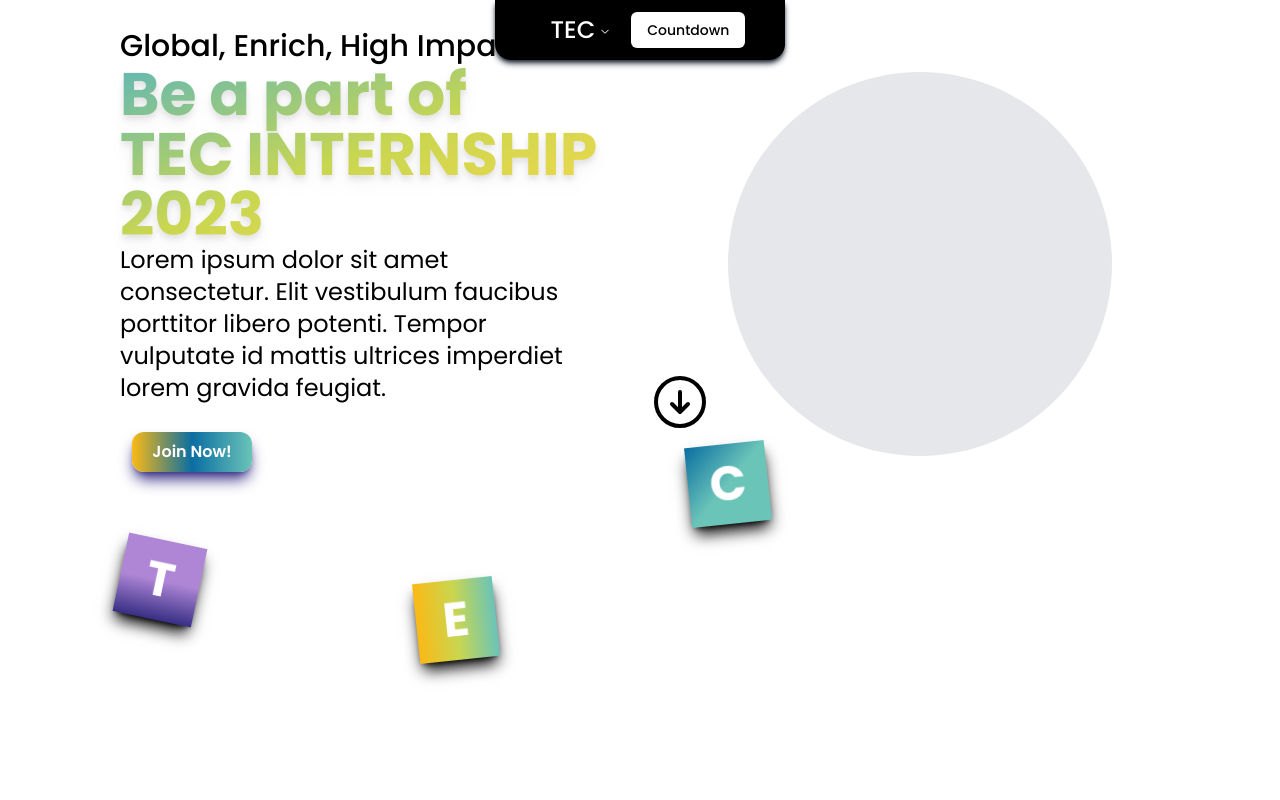
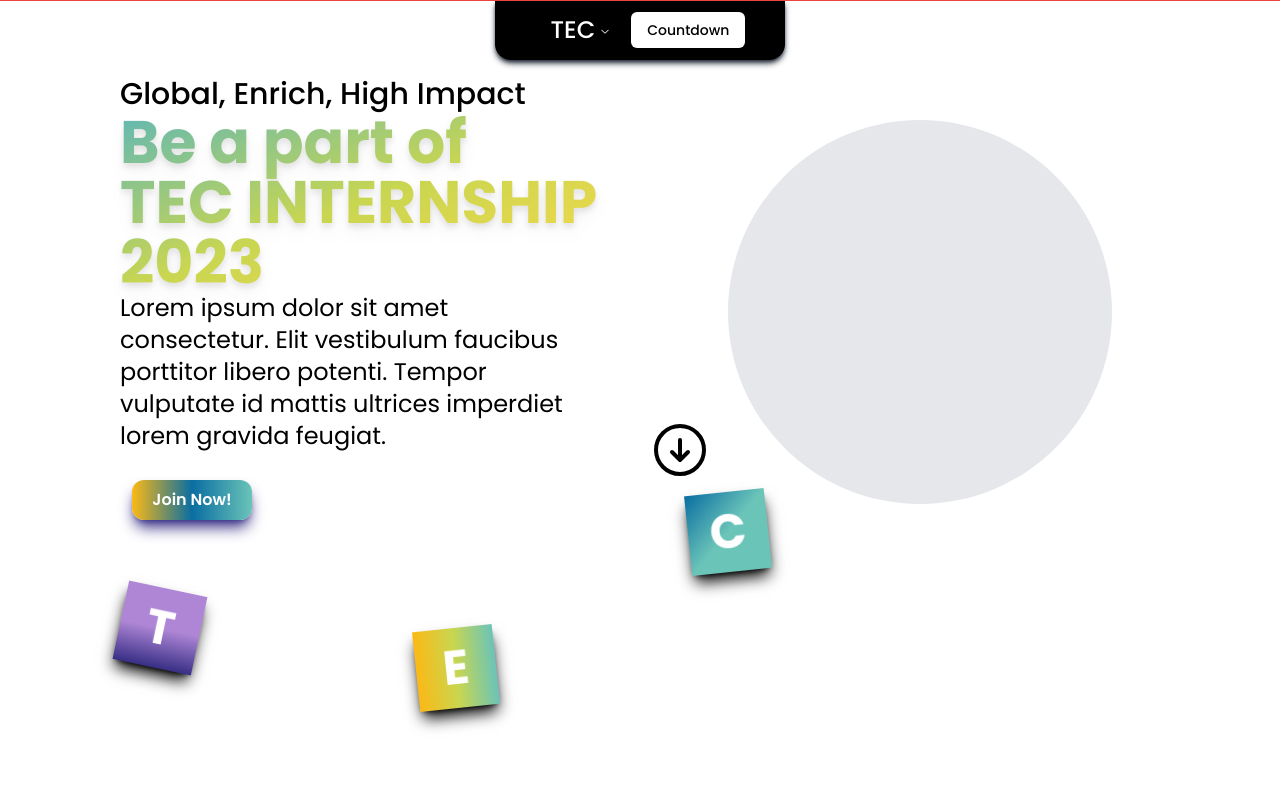
Before and after one commit to gunturoktavianto/frontend-ohu-tec-2023, a Next.js app in the folder ohu-19/: page / in a window 1280 px wide. Shown: the top 800 px of the page. Built offline with nearby package versions, Linux system fonts and the light colour scheme.

Commit message:
scroll progress

```diff
--- a/ohu-19/app/component-ohu/Countdown.tsx
+++ b/ohu-19/app/component-ohu/Countdown.tsx
@@ -90,7 +90,7 @@ const Countdown = () => {
                     <p className="text-xs md:text-2xl">Seconds</p>
                 </motion.div>
             </div>
-            <h2 className="text-4xl font-semibold md:text-6xl">Till Registration Open</h2>
+            <h2 className="w-full text-4xl font-semibold text-center md:text-6xl">Till Registration Open</h2>
         </div>
     );
 };
--- a/ohu-19/app/component-ohu/Hero.tsx
+++ b/ohu-19/app/component-ohu/Hero.tsx
@@ -34,7 +34,7 @@ function PernakPernik(){
 
 const Hero = () => {
     return (
-        <div className="flex flex-col w-screen pt-20 mb-20 h-fit">
+        <div className="flex flex-col w-screen pt-20 mb-20 md:pt-32 h-fit">
             <div className="flex flex-col px-10 h-3/4 pt-7 md:flex-row md:justify-center md:items-center md:px-20 md:w-screen md:translate-x-10 md:-translate-y-20">
                 <motion.div
                     animate={{
--- a/ohu-19/app/component-ohu/Navbar.tsx
+++ b/ohu-19/app/component-ohu/Navbar.tsx
@@ -12,11 +12,29 @@ import {
 import { Button } from "@/components/ui/button";
 import Image from "next/image";
 import { AspectRatio } from "@/components/ui/aspect-ratio";
-import { motion } from "framer-motion";
 import { useState, useEffect } from "react";
 import Link from "next/link";
+import { useRef } from "react";
+import { useScroll, useTransform, motion, useSpring } from "framer-motion";
 
 const Navbar = () => {
+    const targetRef = useRef<HTMLDivElement>(null)
+    const { scrollYProgress } = useScroll()
+    const scaleX = useSpring(scrollYProgress, {
+        stiffness: 100,
+        damping: 30,
+        restDelta: 0.001
+    });
+
+    const ProgressBar = () => {
+        return (
+            <motion.div  className="top-0 left-0 z-20 flex justify-start w-full ">
+                <motion.div style={{ scaleX }} className="w-full h-[1px] bg-red-500">
+
+                </motion.div>
+            </motion.div>
+        )
+    }
     const [show, setShow] = useState(true);
     const [lastScrollY, setLastScrollY] = useState(0);
 
@@ -47,7 +65,8 @@ const Navbar = () => {
     }, [lastScrollY]);
 
     return (
-        <div className="fixed top-0 z-10 flex items-center justify-center w-screen">
+        <div className="fixed top-0 z-10 flex flex-col items-center justify-center w-screen ">
+            <ProgressBar></ProgressBar>
             <motion.div
                 initial={{ y: -50 }}
                 whileInView={{ y: 0 }}
--- a/ohu-19/app/page.tsx
+++ b/ohu-19/app/page.tsx
@@ -1,3 +1,4 @@
+
 import Image from "next/image";
 import Navbar from "./component-ohu/Navbar";
 import VideoPlayer from "./component-ohu/VideoPlayer";
@@ -10,6 +11,7 @@ import PriceList from "./component-ohu/Pricelist";
 import Kegiatan from "./component-ohu/Kegiatan";
 
 export default function Home() {
+
     return (
         <html className="scroll-smooth">
             <section className="w-[99vw] overflow-hidden h-fit">
```
